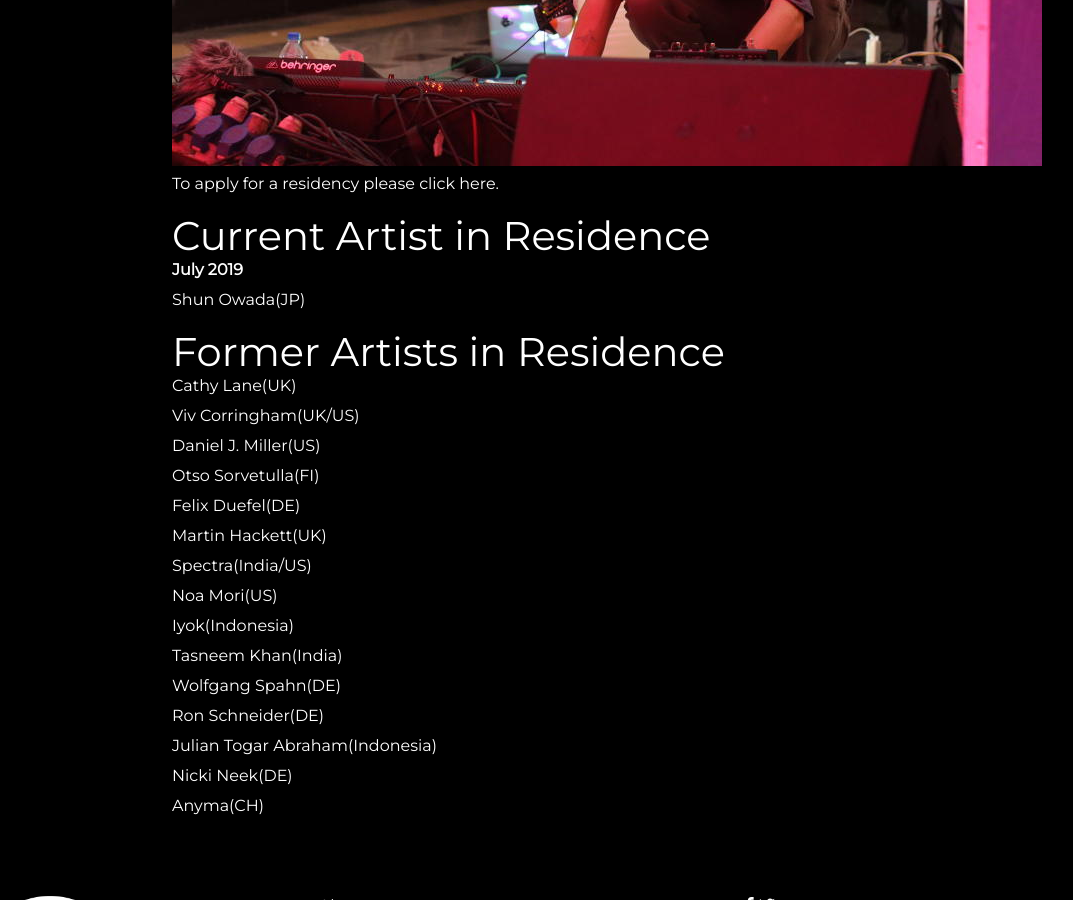
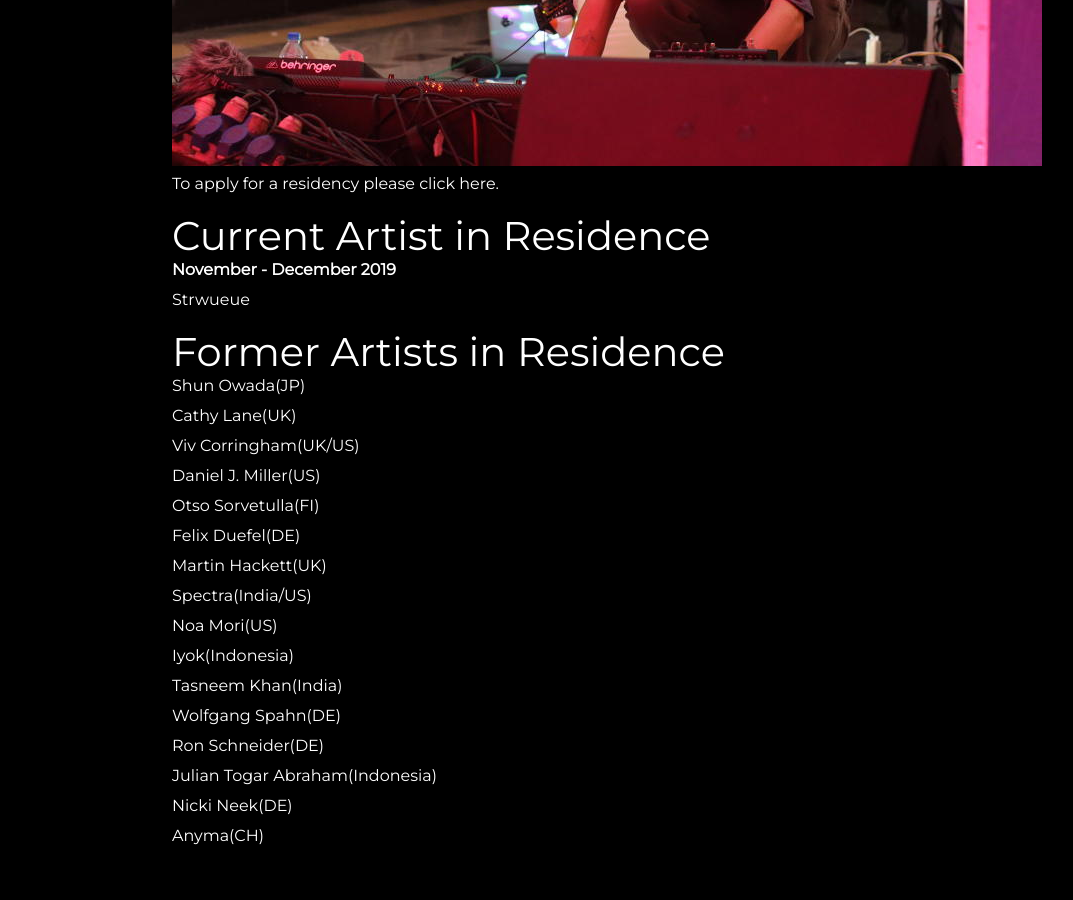
Before and after one commit to ya5ha5/theisro.github.io, a Jekyll site: the page built from artists.md, in a window 1280 px wide and 900 px high, scrolled down 394 px. Shown: the whole window, without its empty margins (163-1236 px from the left). Built offline with Jekyll 4.4.1, drawn with Linux system fonts in a browser that asks for light colours; nearby versions of some CDN libraries.

Commit message:
Added strwueue to artists page

```diff
--- a/artists.md
+++ b/artists.md
@@ -8,12 +8,14 @@ title: Artists
 To apply for a residency please [click here](/residency.html).
 
 # Current Artist in Residence
-__July 2019__
+__November - December 2019__
 
-Shun Owada(JP)
+Strwueue
 
 
 # Former Artists in Residence
+
+Shun Owada(JP)
 
 [Cathy Lane(UK)](/cathylane.html)
 
```
